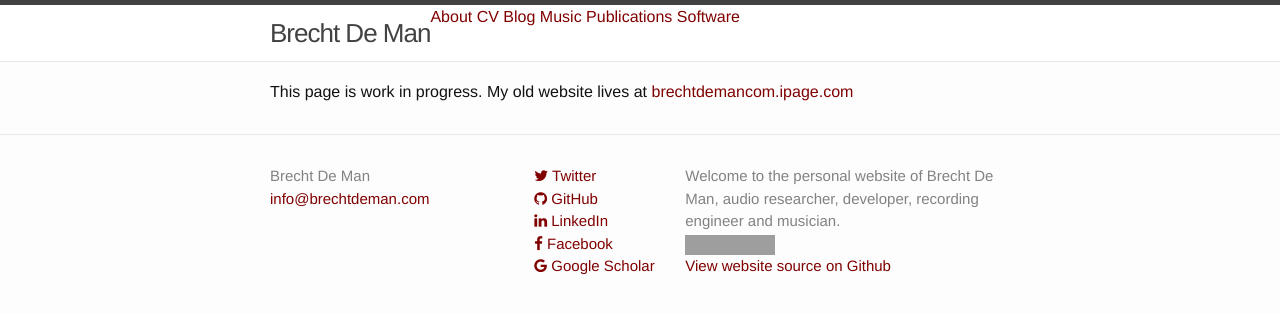
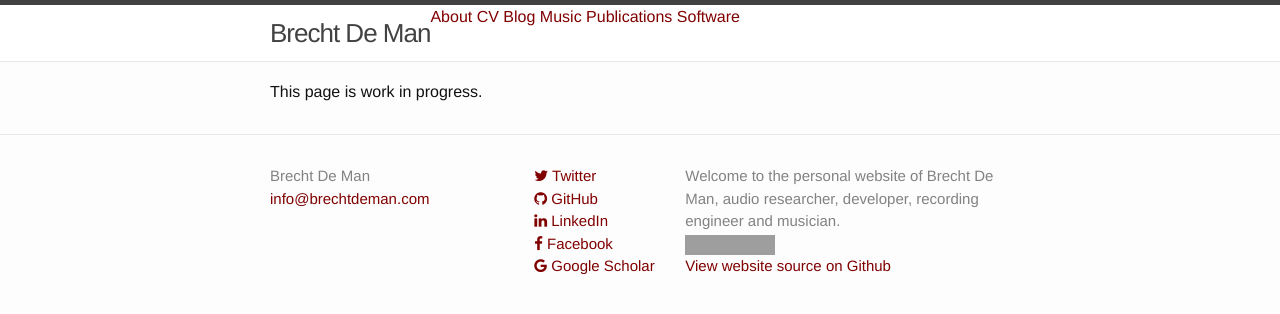
Before and after one commit to BrechtDeMan/BrechtDeMan.github.io, a Jekyll site: the page built from index.html, in a window 1280 px wide. Shown: the top 314 px of the page. Built offline with Jekyll 4.4.1, drawn with Linux system fonts in a browser that asks for light colours; nearby versions of some CDN libraries; grey boxes are pictures that could not be loaded.

Commit message:
Removed broken links to old website

```diff
--- a/index.html
+++ b/index.html
@@ -2,4 +2,4 @@
 layout: default
 ---
 
-This page is work in progress. My old website lives at <a href="http://brechtdemancom.ipage.com">brechtdemancom.ipage.com</a>
+This page is work in progress.
--- a/music.html
+++ b/music.html
@@ -6,7 +6,7 @@ redirect_from:
 - /music.html
 ---
 
-<i>Note: this section is work in progress. Please refer to my <a href="http://brechtdemancom.ipage.com/music.html">old website</a> for more information on my music projects.</i><br />
+<i>Note: this section is work in progress. </i><br />
 
 {% for project in site.music %}
 	{% if project.webpage && project.image%}
--- a/software.html
+++ b/software.html
@@ -6,7 +6,7 @@ redirect_from:
 - /software.html
 ---
 
-<i>Note: this section is work in progress. Please refer to my <a href="http://brechtdemancom.ipage.com/software.html">old website</a> for more information on my software projects.</i><br />
+<i>Note: this section is work in progress. </i><br />
 
 {% for project in site.software %}
 	{% if project.projecturl && project.image%}
```
